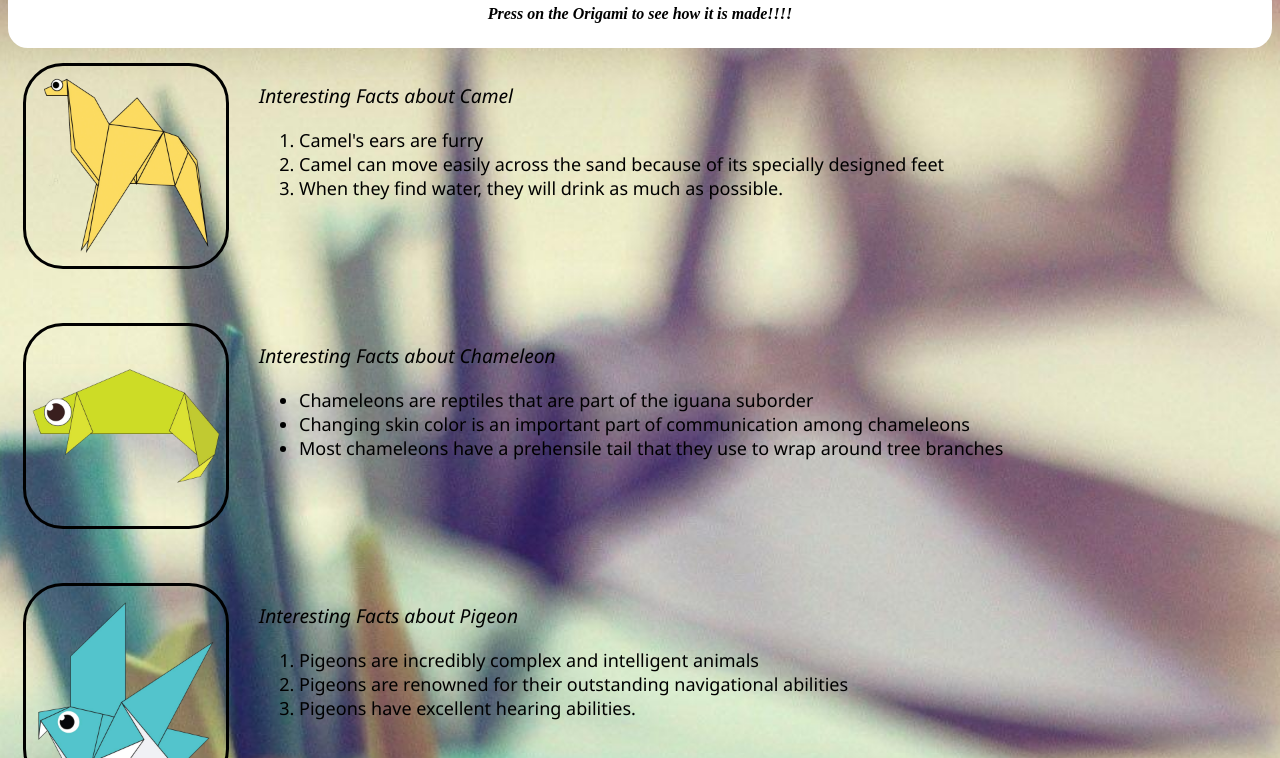
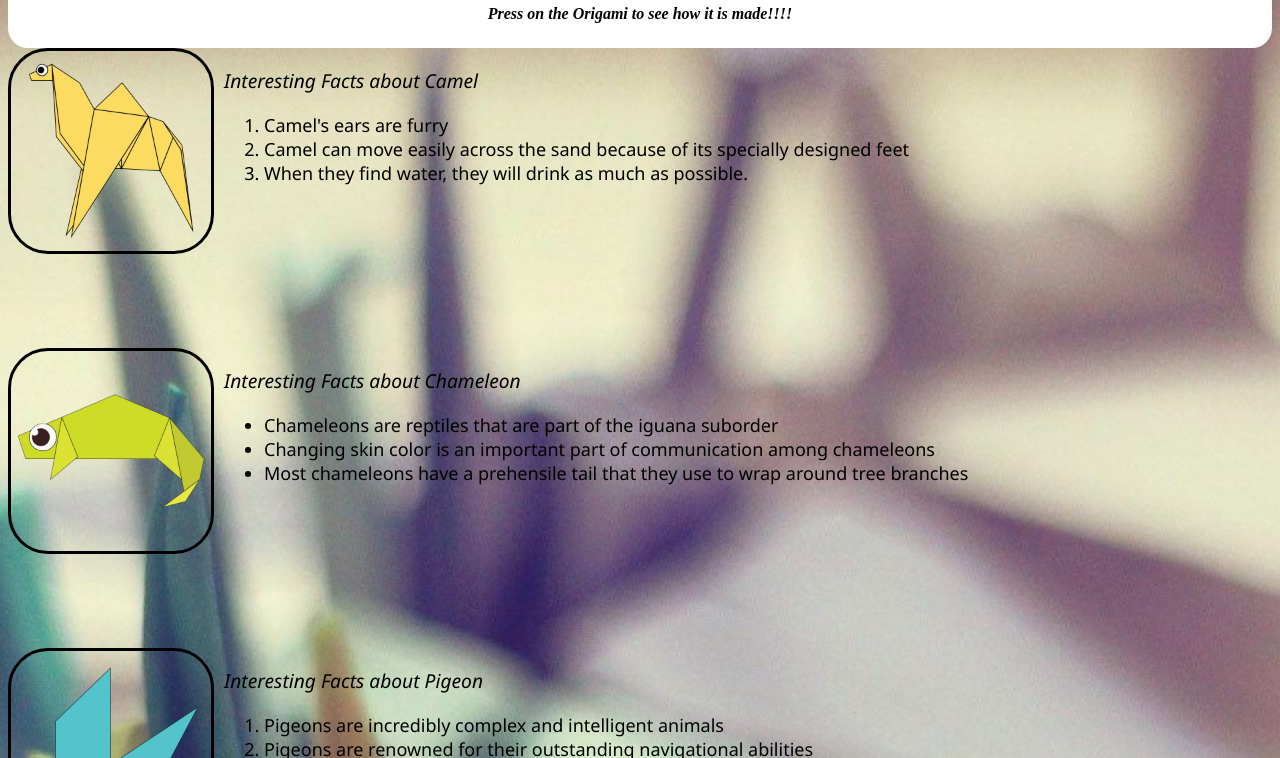
Before and after one commit to vishnupriya-whitehatjr/c50-v2-OrigamiClone-Part2, a plain HTML site: page index.html in a window 1280 px wide. Shown: the part 91-849 px from the top of the page. Drawn offline with Linux system fonts and the light colour scheme.

Commit message:
Update style.css

```diff
--- a/style.css
+++ b/style.css
@@ -65,7 +65,7 @@ opacity: 0.7;
 
  .column {
 
-     padding: 15px;
-     height: 230px;
+     padding-right: 10px;
+     height: 300px;
 
  }
```
